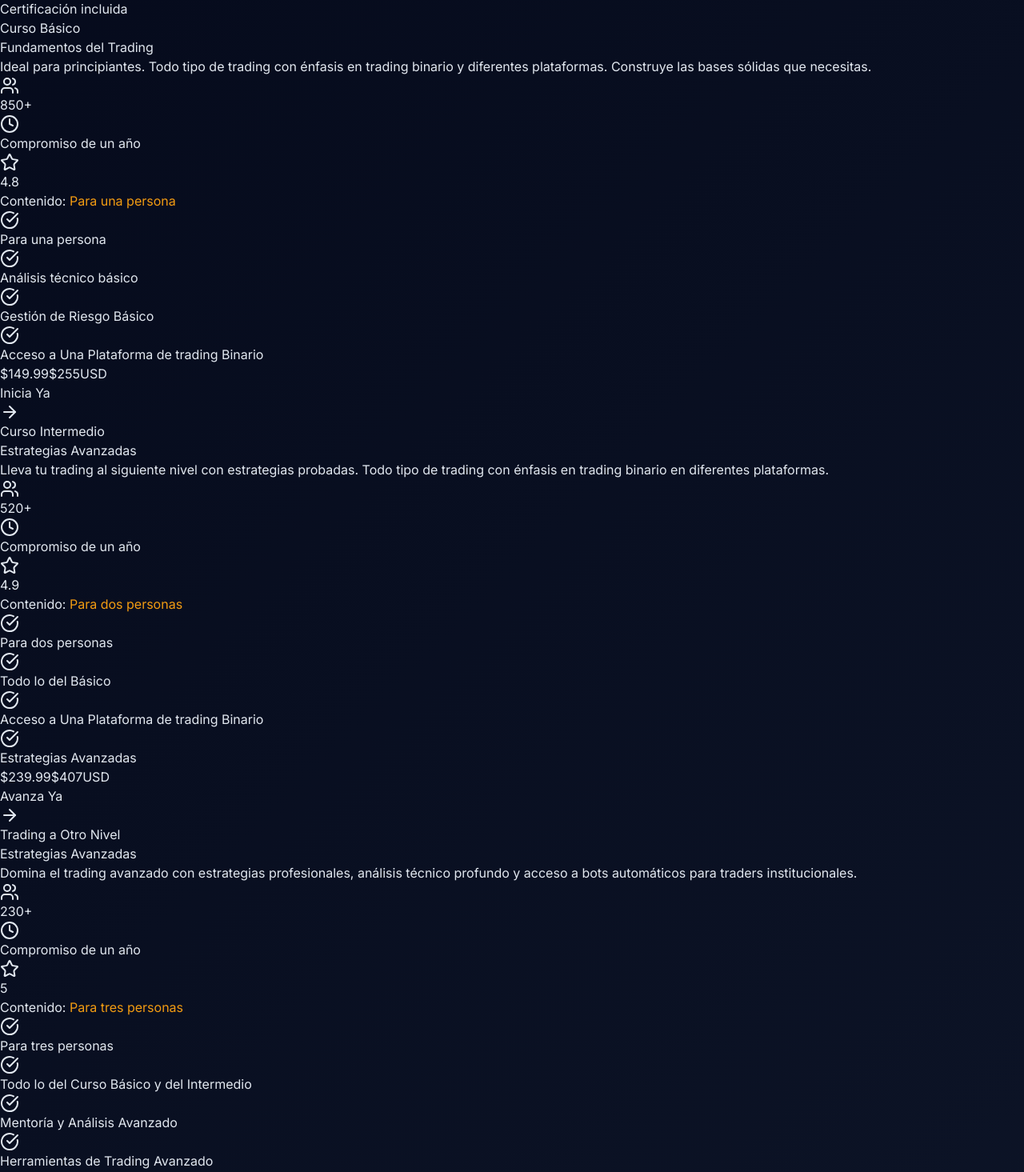
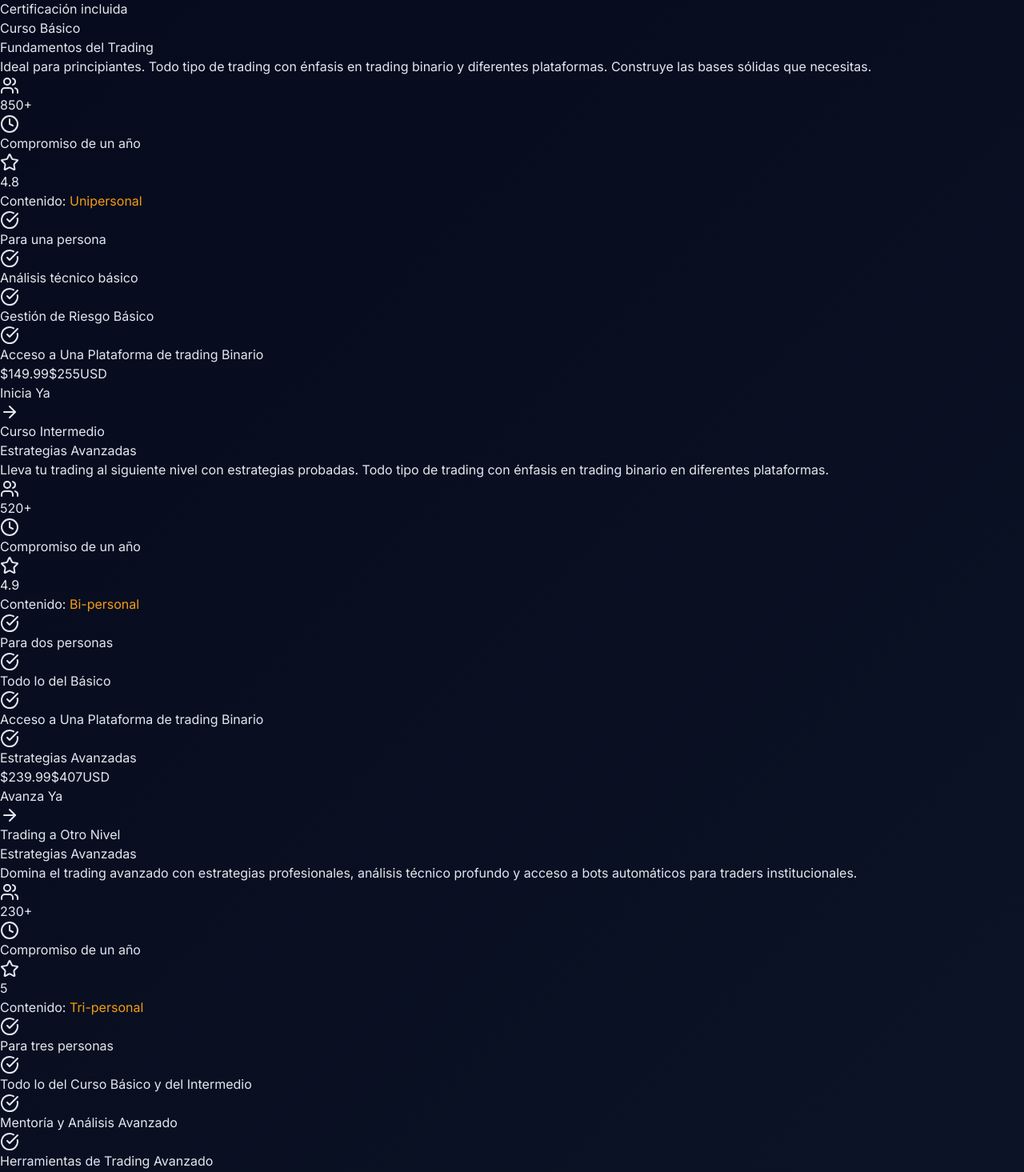
Before and after one commit to cjjunior1/nesux-trading, a Next.js app: page /cursos in a window 1280 px wide. Shown: the part 1549-3014 px from the top of the page at 80% size. Built offline with nearby package versions, Linux system fonts and the light colour scheme; no server answers.

Commit message:
Cursos: 'Unipersonal/Bi/Tri-personal' naranja junto a Contenido, definición 'Para X personas' en gris en la lista

```diff
--- a/app/cursos/page.tsx
+++ b/app/cursos/page.tsx
@@ -26,6 +26,7 @@ const courses = [
     price: 149.99,
     originalPrice: 255,
     image: "/curso-basico.png",
+    tier: "Unipersonal",
     duration: "Compromiso de un año",
     lessons: 24,
     students: "850+",
@@ -47,6 +48,7 @@ const courses = [
     price: 239.99,
     originalPrice: 407,
     image: "/curso-intermedio.png",
+    tier: "Bi-personal",
     duration: "Compromiso de un año",
     lessons: 42,
     students: "520+",
@@ -74,6 +76,7 @@ const courses = [
     price: 379.99,
     originalPrice: 645,
     image: "/curso-profesional.png",
+    tier: "Tri-personal",
     duration: "Compromiso de un año",
     lessons: 78,
     students: "230+",
@@ -295,7 +298,7 @@ export default function CursosPage() {
                 {/* Modules */}
                 <div className="mb-6">
                   <h4 className="text-sm font-semibold text-white mb-3">
-                    Contenido: <span className="font-bold" style={{ color: '#F39C12' }}>{course.modules[0]}</span>
+                    Contenido: <span className="font-bold" style={{ color: '#F39C12' }}>{course.tier}</span>
                   </h4>
                   <ul className="space-y-2">
                     {course.modules.slice(0, 4).map((module) => (
```
